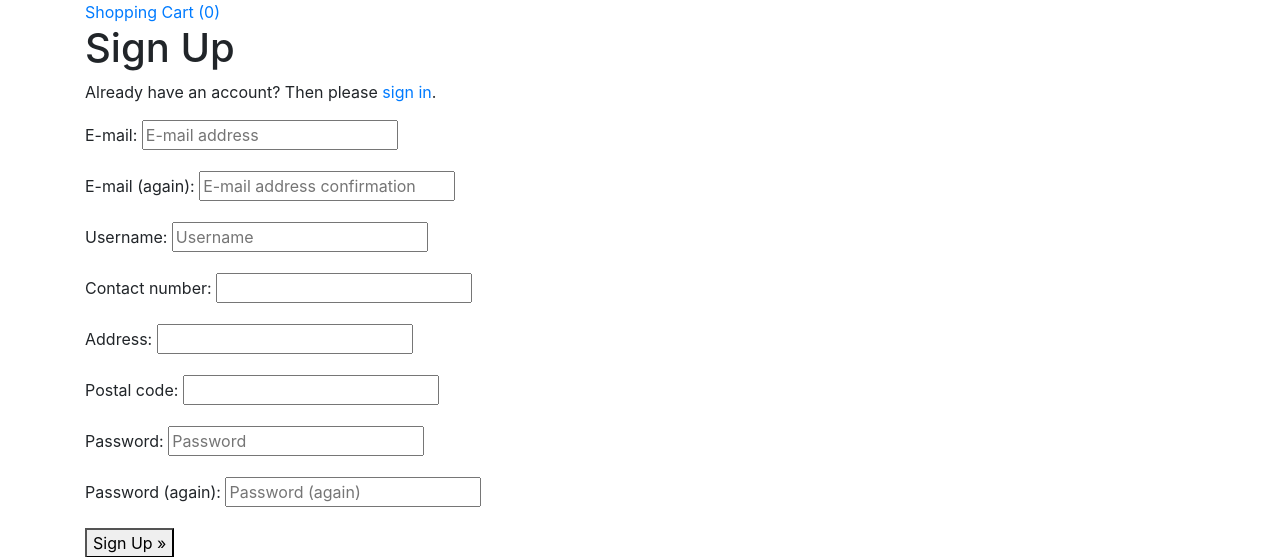
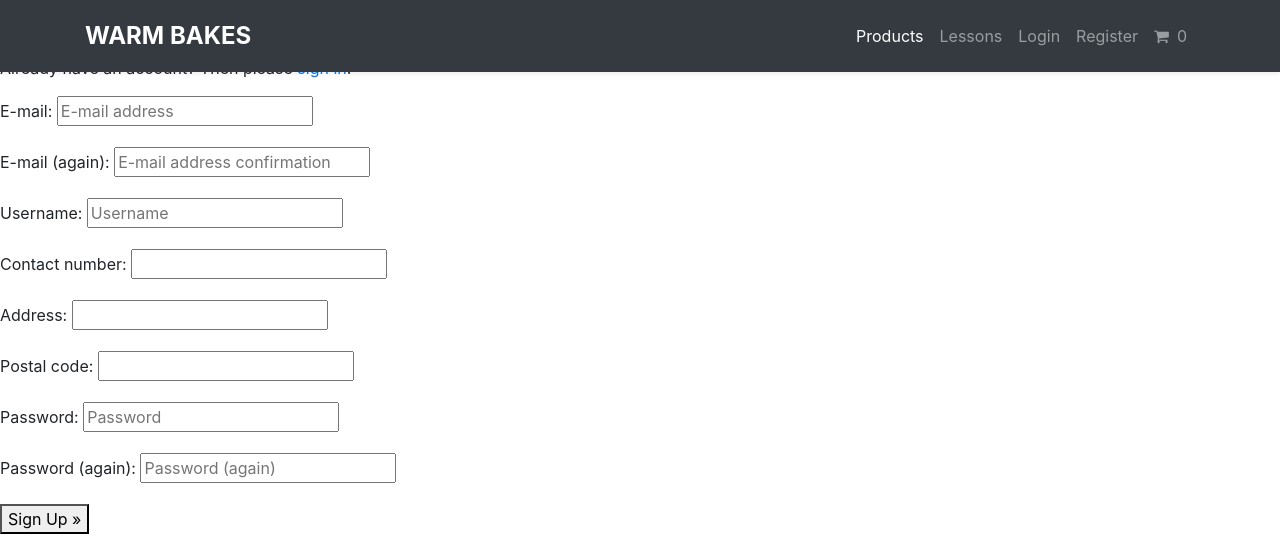
Before and after one commit to Code-Institute-Submissions/Warm-Bakes, a Django app: page /accounts/signup/ in a window 1280 px wide. Shown: the top 557 px of the page. Run offline with Django 3.2, Linux system fonts and the light colour scheme; some libraries are stand-ins or nearby versions.

Commit message:
removed ngrok in views.py for checkout and updated templates for index and base

```diff
--- a/checkout/views.py
+++ b/checkout/views.py
@@ -94,8 +94,8 @@ def checkout(request):
             "all_product_ids": json.dumps(all_product_ids,cls=UUIDEncoder),
         },
         mode="payment",
-        success_url ='https://3c844354cdb3.ngrok.io' + reverse('checkout_success_route'),
-        cancel_url = 'https://3c844354cdb3.ngrok.io'+ reverse('checkout_cancelled_route')
+        success_url =domain + reverse('checkout_success_route'),
+        cancel_url = domain+ reverse('checkout_cancelled_route')
     )
     return render(request,"checkout/checkout.template.html",{
         "session_id":session.id,
--- a/templates/base.template.html
+++ b/templates/base.template.html
@@ -1,4 +1,5 @@
 <!doctype html>
+{% load static %}
 <html lang="en">
   <head>
     <!-- Required meta tags -->
@@ -7,11 +8,11 @@
 
     <!-- Bootstrap CSS -->
     <link rel="stylesheet" href="https://stackpath.bootstrapcdn.com/bootstrap/4.4.1/css/bootstrap.min.css" integrity="sha384-Vkoo8x4CGsO3+Hhxv8T/Q5PaXtkKtu6ug5TOeNV6gBiFeWPGFN9MuhOf23Q9Ifjh" crossorigin="anonymous">
-
+    <link rel="stylesheet" href="https://cdnjs.cloudflare.com/ajax/libs/font-awesome/4.7.0/css/font-awesome.min.css">
+    <link rel="stylesheet" href="{% static 'styles.css' %}">
     <title>Warm Bakes</title>
   </head>
   <body>
-    <div class="container">
     {% if messages %}
     {% for message in messages %}
       <div class="alert {{message.tags}}">
@@ -19,15 +20,61 @@
       </div>
     {% endfor %}
     {% endif %}
-        <a href="{% url 'view_cart_route' %}">Shopping Cart ({{number_of_items}})</a>
+    <nav class="navbar navbar-expand-lg navbar-dark bg-dark shadow-sm py-3 fixed-top">
+      <div class="container">
+        <a class="navbar-brand" href="#">
+          <h4 class="font-weight-bold mb-0  text-uppercase">Warm Bakes</h4>
+        </a>
+        <button class="navbar-toggler navbar-toggler-right" type="button" data-toggle="collapse" data-target="#navbarSupportedContent" aria-controls="navbarSupportedContent" aria-expanded="false" aria-label="Toggle navigation">
+          <span class="navbar-toggler-icon"></span>
+        </button>
+
+        <div class="collapse navbar-collapse" id="navbarSupportedContent">
+          <ul class="navbar-nav ml-auto">
+            <li class="nav-item active">
+              <a class="nav-link scroll-link" href="{%url 'show_all_products_route'%}">Products<span class="sr-only">(current)</span></a>
+            </li>
+            <li class="nav-item">
+              <a class="nav-link scroll-link" href="{%url 'show_all_lessons_route'%}">Lessons</a>
+            </li>
+            {% if user.is_authenticated %}
+            <li class="nav-item">
+              <a class="nav-link scroll-link" href="{%url 'profile_page_route' %}">My Pofile</a>
+            </li>
+            <li class="nav-item">
+              <a class="nav-link scroll-link" href="{%url 'view_all_reviews_route' %}">My Reviews</a>
+            </li>
+            <li class="nav-item">
+              <a class="nav-link scroll-link" href="{%url 'view_my_purchases_route' %}">My Purchases</a>
+            </li>
+            <li class="nav-item">
+              <a class="nav-link scroll-link" href="{%url 'account_logout' %}">Logout</a>
+            </li>
+            {% endif %}
+            {% if not user.is_authenticated %}
+            <li class="nav-item">
+              <a class="nav-link scroll-link" href="{%url 'account_login'%}">Login</a>
+            </li>
+            <li class="nav-item">
+              <a class="nav-link scroll-link" href="{%url 'account_signup'%}">Register</a>
+            </li>
+            {% endif %}
+            <li class="nav-item">
+              <a class="nav-link scroll-link" href="{% url 'view_cart_route' %}"><i class="fa fa-shopping-cart 3x mr-2" aria-hidden="true"></i><span>{{number_of_items}}</span></a>
+            </li>
+          </ul>
+        </div>
+      </div>
+    </nav>
     {% block content %}
+
     {% endblock %}
-    </div>
 
     <!-- Optional JavaScript -->
     <!-- jQuery first, then Popper.js, then Bootstrap JS -->
     <script src="https://code.jquery.com/jquery-3.5.1.slim.js" integrity="sha256-DrT5NfxfbHvMHux31Lkhxg42LY6of8TaYyK50jnxRnM=" crossorigin="anonymous"></script>
     <script src="https://cdn.jsdelivr.net/npm/popper.js@1.16.0/dist/umd/popper.min.js" integrity="sha384-Q6E9RHvbIyZFJoft+2mJbHaEWldlvI9IOYy5n3zV9zzTtmI3UksdQRVvoxMfooAo" crossorigin="anonymous"></script>
     <script src="https://stackpath.bootstrapcdn.com/bootstrap/4.4.1/js/bootstrap.min.js" integrity="sha384-wfSDF2E50Y2D1uUdj0O3uMBJnjuUD4Ih7YwaYd1iqfktj0Uod8GCExl3Og8ifwB6" crossorigin="anonymous"></script>
+    <script src="../static/script.js"></script>
   </body>
 </html>
```
Also changed, not shown: home/templates/home/index.template.html (+0 -10 lines). Lines whose indentation alone changed are shown as unchanged.
